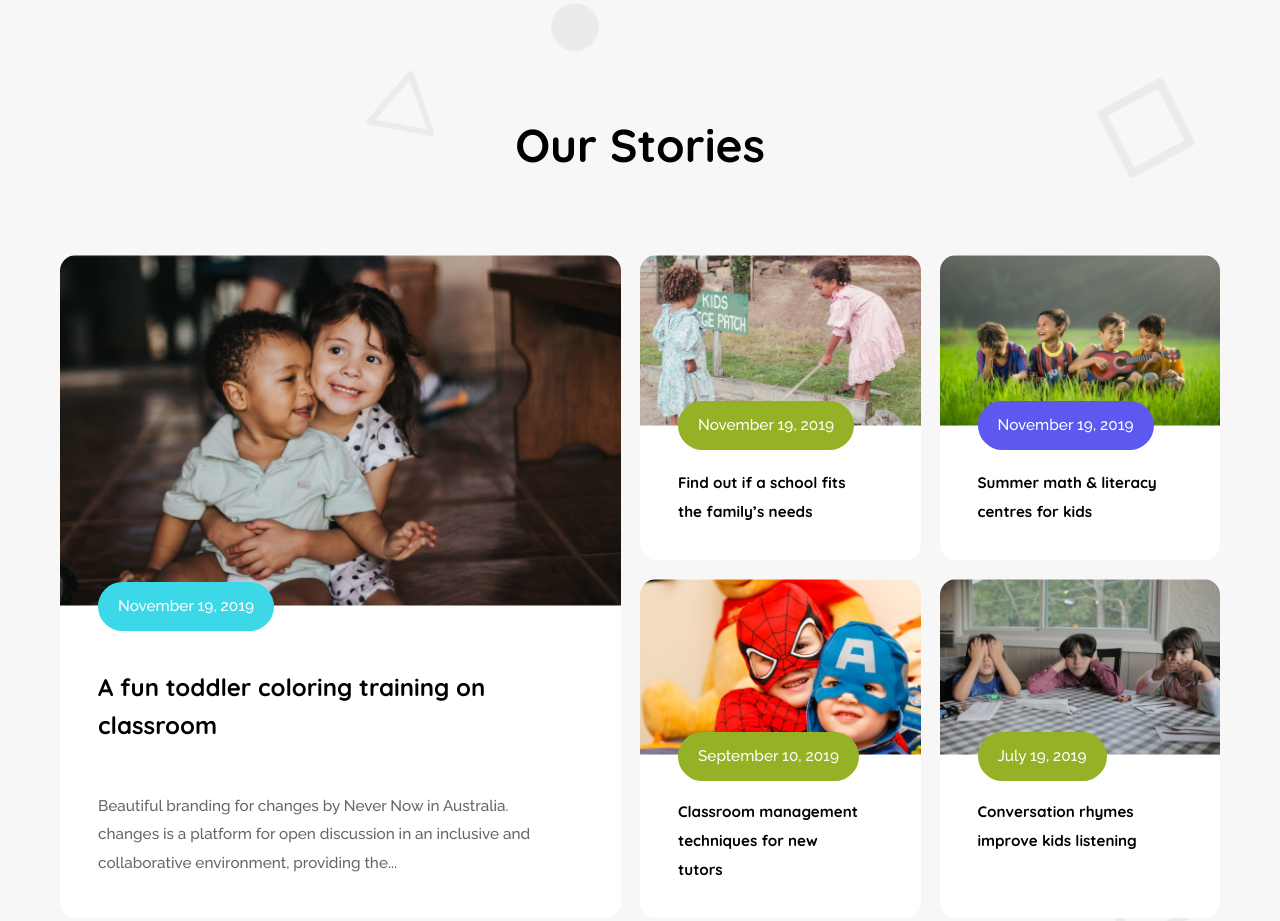
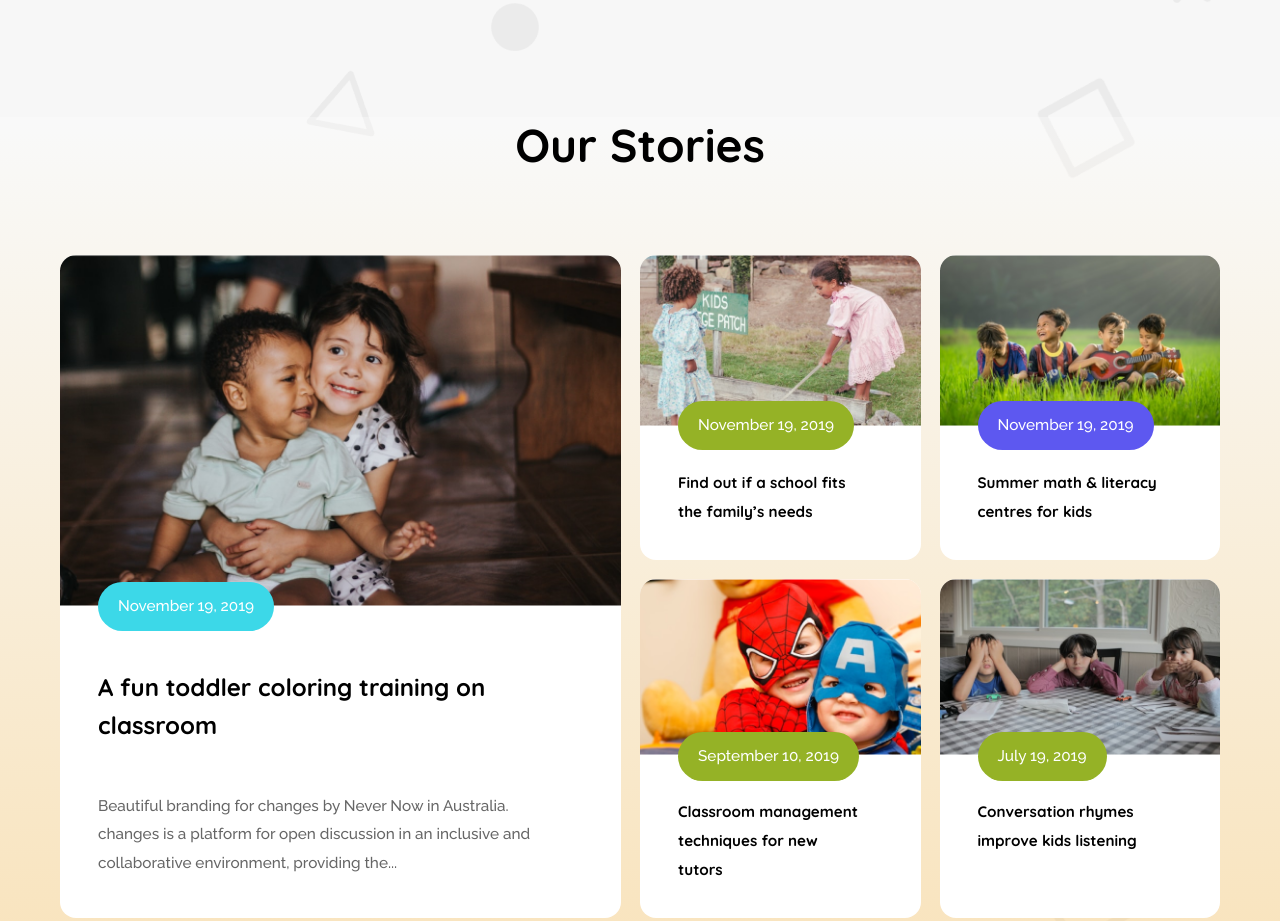
Before and after one commit to RifaOrin/Kids-School, a plain HTML site: page index.html in a window 1280 px wide. Shown: the part 1509-2430 px from the top of the page. Drawn offline with Linux system fonts and the light colour scheme.

Commit message:
linear gradient background added

```diff
--- a/index.html
+++ b/index.html
@@ -55,6 +55,7 @@
       </div>
     </header>
     <main>
+      <div class="main">
         <section class="standard-curriculum-section">
           <h3 class="section-title">Standard Curriculum</h3>
           <div class="cards">
@@ -101,7 +102,9 @@
             </button>
           </div>
         </section>
+      </div>
       <section class="our-stories-section">
+        <div class="our-story">
           <h3 class="section-title">Our Stories</h3>
           <div class="stories">
             <div class="story story-1">
@@ -111,8 +114,8 @@
                 A fun toddler coloring training on classroom
               </h3>
               <p class="story-description">
-              Beautiful branding for changes by Never Now in Australia. changes
-              is a platform for open discussion in an inclusive and
+                Beautiful branding for changes by Never Now in Australia.
+                changes is a platform for open discussion in an inclusive and
                 collaborative environment, providing the...
               </p>
             </div>
@@ -126,7 +129,9 @@
             <div class="story story-3">
               <img src="assets/story-3.png" alt="" class="story-img" />
               <p class="story-tag" id="story3-tag">November 19, 2019</p>
-            <h3 class="story-title">Summer math & literacy centres for kids</h3>
+              <h3 class="story-title">
+                Summer math & literacy centres for kids
+              </h3>
             </div>
             <div class="story story-4">
               <img src="assets/story-4.png" alt="" class="story-img" />
@@ -144,6 +149,7 @@
             </div>
           </div>
           <button class="primary-btn" id="view-btn">View All</button>
+        </div>
       </section>
     </main>
     <footer>
--- a/styles/kids.css
+++ b/styles/kids.css
@@ -184,13 +184,15 @@ body {
 }
 /* Main Section */
 main {
-  max-width: 1160px;
-  margin: 0 auto;
   background-image: url("../assets/bg.png");
   background-repeat: repeat;
 }
-main > section {
-  margin-bottom: 120px;
+.main {
+  max-width: 1160px;
+  margin: 0 auto;
+}
+main section {
+  padding-bottom: 120px;
 }
 /* Standard Curriculum Section */
 
@@ -323,6 +325,17 @@ main > section {
   font-size: 1.5rem;
 }
 /* Our stories section */
+.our-stories-section {
+  background: linear-gradient(
+    to bottom,
+    rgba(255, 255, 255, 0.3) 0%,
+    rgba(254, 163, 1, 0.3) 100%
+  );
+}
+.our-story {
+  max-width: 1160px;
+  margin: 0 auto;
+}
 #story-title {
   font-size: 1.5rem;
   line-height: 2.39375rem;
```
Lines whose indentation alone changed are shown as unchanged.
